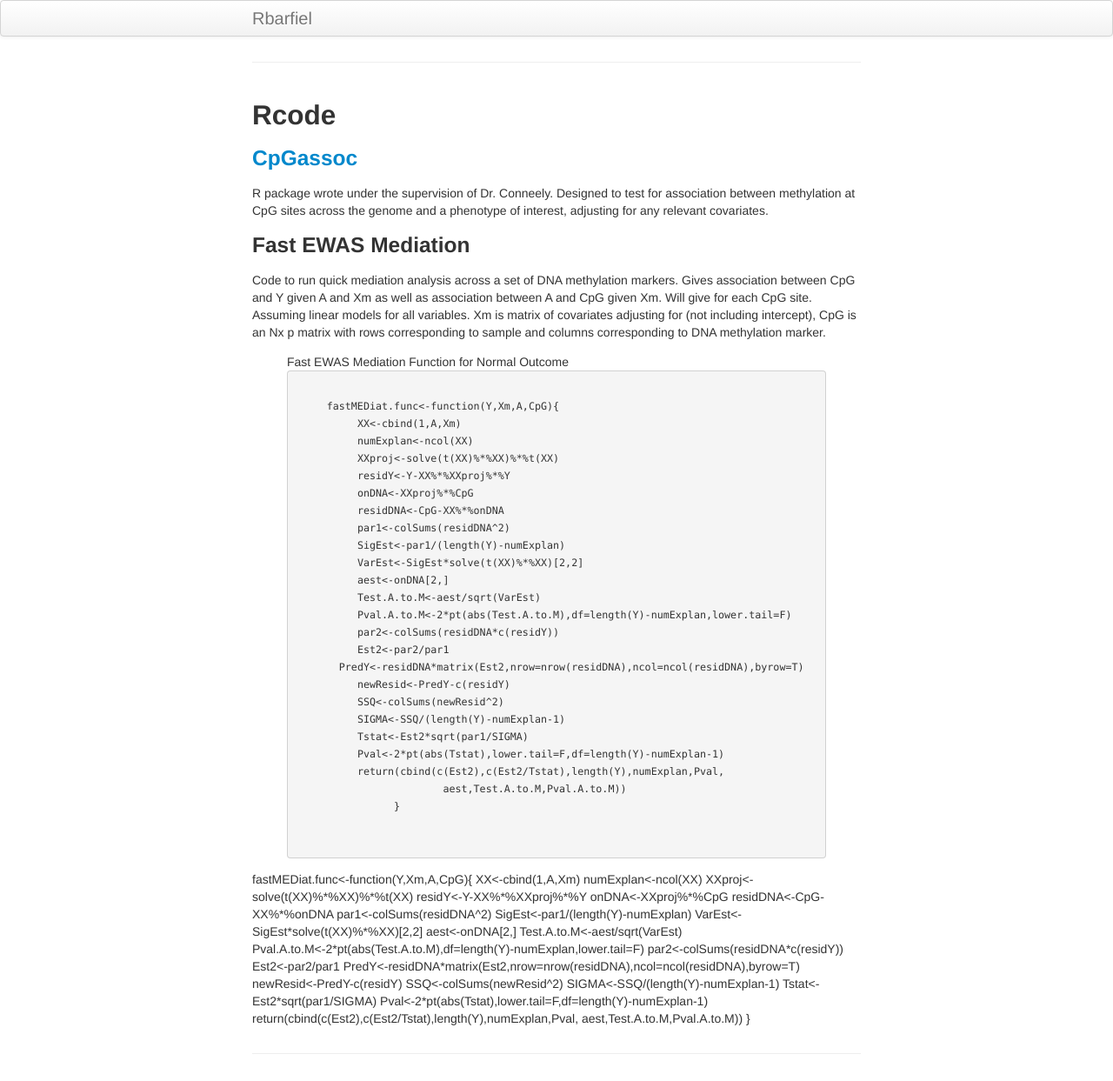
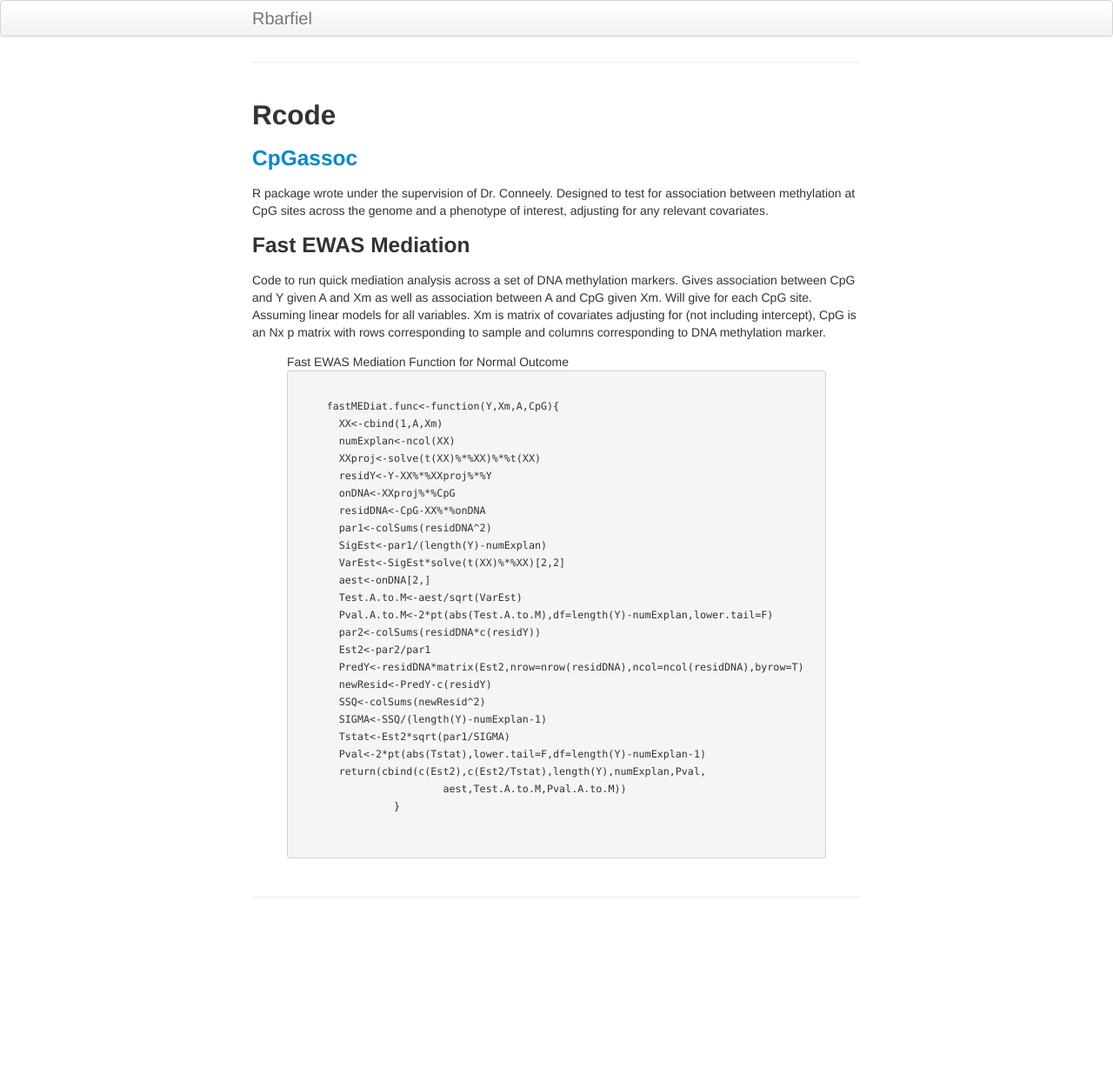
Before and after one commit to rbarfield/Barfield_website, a Jekyll site: the page built from pages/Rcode.md, in a window 1280 px wide. Shown: the whole page at 87% size. Built offline with Jekyll 4.4.1, drawn with Linux system fonts in a browser that asks for light colours; after the commit the page ends 1063 px from its top, so only the background shows below that.

Commit message:
Initial commit

```diff
--- a/pages/Rcode.md
+++ b/pages/Rcode.md
@@ -14,55 +14,29 @@ layout: page
   <pre>
     <code>
      fastMEDiat.func<-function(Y,Xm,A,CpG){
-          XX<-cbind(1,A,Xm)
-          numExplan<-ncol(XX)
-          XXproj<-solve(t(XX)%*%XX)%*%t(XX)
-          residY<-Y-XX%*%XXproj%*%Y
-          onDNA<-XXproj%*%CpG
-          residDNA<-CpG-XX%*%onDNA
-          par1<-colSums(residDNA^2)
-          SigEst<-par1/(length(Y)-numExplan)
-          VarEst<-SigEst*solve(t(XX)%*%XX)[2,2]
-          aest<-onDNA[2,]
-          Test.A.to.M<-aest/sqrt(VarEst)
-          Pval.A.to.M<-2*pt(abs(Test.A.to.M),df=length(Y)-numExplan,lower.tail=F)
-          par2<-colSums(residDNA*c(residY))
-          Est2<-par2/par1
+       XX<-cbind(1,A,Xm)
+       numExplan<-ncol(XX)
+       XXproj<-solve(t(XX)%*%XX)%*%t(XX)
+       residY<-Y-XX%*%XXproj%*%Y
+       onDNA<-XXproj%*%CpG
+       residDNA<-CpG-XX%*%onDNA
+       par1<-colSums(residDNA^2)
+       SigEst<-par1/(length(Y)-numExplan)
+       VarEst<-SigEst*solve(t(XX)%*%XX)[2,2]
+       aest<-onDNA[2,]
+       Test.A.to.M<-aest/sqrt(VarEst)
+       Pval.A.to.M<-2*pt(abs(Test.A.to.M),df=length(Y)-numExplan,lower.tail=F)
+       par2<-colSums(residDNA*c(residY))
+       Est2<-par2/par1
        PredY<-residDNA*matrix(Est2,nrow=nrow(residDNA),ncol=ncol(residDNA),byrow=T)
-          newResid<-PredY-c(residY)
-          SSQ<-colSums(newResid^2)
-          SIGMA<-SSQ/(length(Y)-numExplan-1)
-          Tstat<-Est2*sqrt(par1/SIGMA)
-          Pval<-2*pt(abs(Tstat),lower.tail=F,df=length(Y)-numExplan-1)
-          return(cbind(c(Est2),c(Est2/Tstat),length(Y),numExplan,Pval,
+       newResid<-PredY-c(residY)
+       SSQ<-colSums(newResid^2)
+       SIGMA<-SSQ/(length(Y)-numExplan-1)
+       Tstat<-Est2*sqrt(par1/SIGMA)
+       Pval<-2*pt(abs(Tstat),lower.tail=F,df=length(Y)-numExplan-1)
+       return(cbind(c(Est2),c(Est2/Tstat),length(Y),numExplan,Pval,
                         aest,Test.A.to.M,Pval.A.to.M))
                 }
     </code>
   </pre>
 </figure>
-
-
-         fastMEDiat.func<-function(Y,Xm,A,CpG){
-  		XX<-cbind(1,A,Xm)
-  		numExplan<-ncol(XX)
-  		XXproj<-solve(t(XX)%*%XX)%*%t(XX)
-  		residY<-Y-XX%*%XXproj%*%Y
-  		onDNA<-XXproj%*%CpG
-  		residDNA<-CpG-XX%*%onDNA
-  		par1<-colSums(residDNA^2)
-  		SigEst<-par1/(length(Y)-numExplan)
-	        VarEst<-SigEst*solve(t(XX)%*%XX)[2,2]
-  		aest<-onDNA[2,]
-  		Test.A.to.M<-aest/sqrt(VarEst)
-  		Pval.A.to.M<-2*pt(abs(Test.A.to.M),df=length(Y)-numExplan,lower.tail=F)
-		par2<-colSums(residDNA*c(residY))
-  		Est2<-par2/par1
-  		PredY<-residDNA*matrix(Est2,nrow=nrow(residDNA),ncol=ncol(residDNA),byrow=T)
-  		newResid<-PredY-c(residY)
-  		SSQ<-colSums(newResid^2)
-  		SIGMA<-SSQ/(length(Y)-numExplan-1)
-  		Tstat<-Est2*sqrt(par1/SIGMA)
-  		Pval<-2*pt(abs(Tstat),lower.tail=F,df=length(Y)-numExplan-1)
-  		return(cbind(c(Est2),c(Est2/Tstat),length(Y),numExplan,Pval,
-               		aest,Test.A.to.M,Pval.A.to.M))
-		}
```
